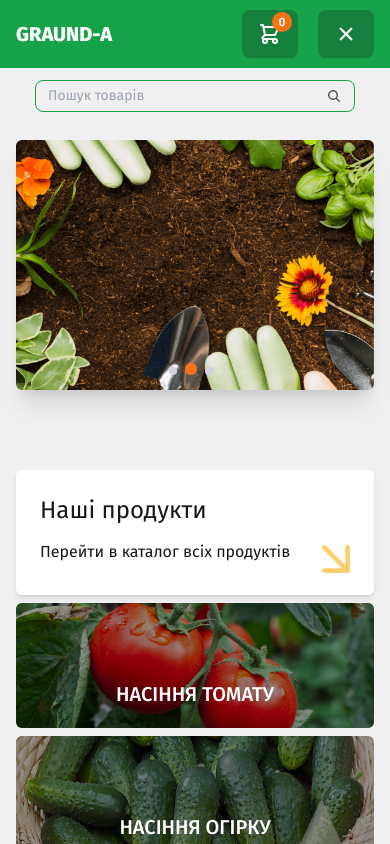
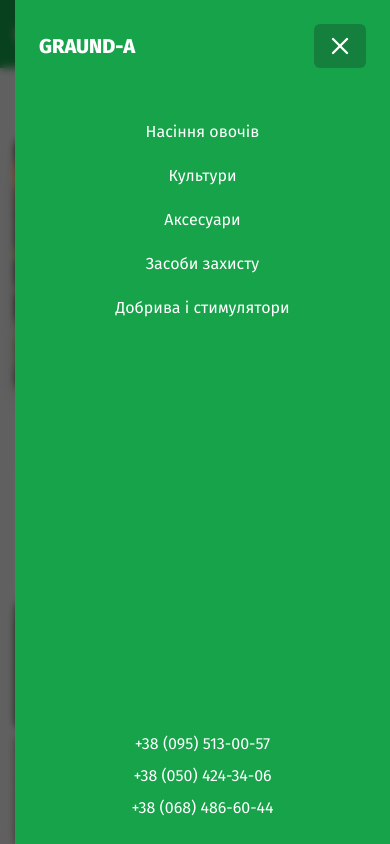
Before and after one commit to Yura33-dev/special-octo-bassoon, a Next.js app: page / in a window 390 px wide. Both pictures are taken after a click on the button 346 px from the left and 34 px from the top of the page. Shown: the top 844 px of the page. Built offline with nearby package versions, Linux system fonts and the light colour scheme.

Commit message:
feat: implements mobile menu

```diff
--- /dev/null
+++ b/app/(shop)/_components/shared/mobile-menu/MobileMenu.tsx
@@ -0,0 +1,67 @@
+'use client';
+
+import clsx from 'clsx';
+import { X } from 'lucide-react';
+import Link from 'next/link';
+
+import { useGlobalStore } from '@/providers/globalStore.provider';
+
+import data from './categoriesData.json';
+import Logo from '../../ui/Logo';
+
+export default function MobileMenu() {
+  const isMobileMenuOpen = useGlobalStore(state => state.isMobileMenuOpen);
+  const closeMobileMenu = useGlobalStore(state => state.mobileMenuClose);
+
+  return (
+    <div
+      className={clsx(
+        'opacity-0 pointer-events-none fixed top-0 left-0 bg-black/60 z-[11] w-full h-full transition-all duration-200',
+        isMobileMenuOpen && 'backdrop-blur-sm opacity-100 pointer-events-auto'
+      )}
+    >
+      <div
+        className={clsx(
+          'absolute top-0 right-[-375px] p-6 w-full h-dvh max-w-[375px] bg-primary text-white transition-all duration-300 flex flex-col gap-12',
+          isMobileMenuOpen && '!right-0'
+        )}
+      >
+        <div className='flex justify-between items-center'>
+          <Logo className='text-xl' />
+
+          <button
+            type='button'
+            className='block bg-green-700 rounded-md py-2 px-3'
+            onClick={closeMobileMenu}
+          >
+            <X className='w-7 h-7' />
+          </button>
+        </div>
+
+        <div className='flex flex-col basis-full justify-between'>
+          <ul className='flex flex-col items-center gap-3 '>
+            {data.categoriesData.map((category, index) => (
+              <li key={index} className='w-max relative'>
+                <Link href={category.href} className='flex p-1'>
+                  {category.text}
+                </Link>
+              </li>
+            ))}
+          </ul>
+
+          <ul className='text-center flex flex-col gap-2'>
+            <li>
+              <a href='tel:+380955130057'>+38 (095) 513-00-57</a>
+            </li>
+            <li>
+              <a href='tel:+380504243406'>+38 (050) 424-34-06</a>
+            </li>
+            <li>
+              <a href='tel:+380684866044'>+38 (068) 486-60-44</a>
+            </li>
+          </ul>
+        </div>
+      </div>
+    </div>
+  );
+}
--- /dev/null
+++ b/app/(shop)/_components/shared/mobile-menu/categoriesData.json
@@ -0,0 +1,92 @@
+{
+  "categoriesData": [
+    {
+      "href": "/katalog/nasinnia-ovochiv",
+      "text": "Насіння овочів",
+      "subcategories": [
+        { "href": "/katalog/nasinnia-ovochiv/buriak", "text": "Буряк" },
+        { "href": "/katalog/nasinnia-ovochiv/morkva", "text": "Морква" },
+        { "href": "/katalog/nasinnia-ovochiv/baklazhan", "text": "Баклажан" },
+        {
+          "href": "/katalog/nasinnia-ovochiv/kukurudza",
+          "text": "Кукурудза суперсолодка"
+        },
+        { "href": "/katalog/nasinnia-ovochiv/garbuz", "text": "Редис" },
+        { "href": "/katalog/nasinnia-ovochiv/garbuz", "text": "Салат" },
+        { "href": "/katalog/nasinnia-ovochiv/garbuz", "text": "Диня" },
+        { "href": "/katalog/nasinnia-ovochiv/garbuz", "text": "Кабачок" },
+        { "href": "/katalog/nasinnia-ovochiv/garbuz", "text": "Огірок" },
+        { "href": "/katalog/nasinnia-ovochiv/garbuz", "text": "Томат" },
+        { "href": "/katalog/nasinnia-ovochiv/garbuz", "text": "Кавун" },
+        { "href": "/katalog/nasinnia-ovochiv/garbuz", "text": "Перець" },
+        { "href": "/katalog/nasinnia-ovochiv/garbuz", "text": "Цибуля" },
+        { "href": "/katalog/nasinnia-ovochiv/garbuz", "text": "Капуста" },
+        { "href": "/katalog/nasinnia-ovochiv/garbuz", "text": "Гарбуз" },
+        { "href": "/katalog/nasinnia-ovochiv/garbuz", "text": "Горох" },
+        { "href": "/katalog/nasinnia-ovochiv/garbuz", "text": "Квасоля" },
+        { "href": "/katalog/nasinnia-ovochiv/garbuz", "text": "Фенхель" },
+        { "href": "/katalog/nasinnia-ovochiv/garbuz", "text": "Спаржа" }
+      ]
+    },
+    {
+      "href": "/katalog/kultury",
+      "text": "Культури",
+      "subcategories": [
+        {
+          "href": "/katalog/kultury/polovi-kultury",
+          "text": "Польові культури"
+        },
+        {
+          "href": "/katalog/kultury/zelenni-kultury",
+          "text": "Зеленні культури"
+        },
+        {
+          "href": "/katalog/kultury/kormovi-kultury",
+          "text": "Кормові культури"
+        }
+      ]
+    },
+    {
+      "text": "Аксесуари",
+      "href": "/katalog/vologomiry-shilnomiry-ta-aksesuary",
+      "subcategories": [
+        {
+          "href": "/katalog/vologomiry-shilnomiry-ta-aksesuary/vologomir",
+          "text": "Вологомір"
+        },
+        {
+          "href": "/katalog/vologomiry-shilnomiry-ta-aksesuary/shilnomir",
+          "text": "Щільномір"
+        },
+        {
+          "href": "/katalog/vologomiry-shilnomiry-ta-aksesuary/aksesuary",
+          "text": "Інше"
+        }
+      ]
+    },
+    {
+      "href": "/zasoby-zahystu-roslyn",
+      "text": "Засоби захисту",
+      "subcategories": [
+        { "href": "/buriak", "text": "Фунгіциди" },
+        { "href": "/buriak", "text": "Інсектициди" },
+        { "href": "/buriak", "text": "Протруйники" },
+        { "href": "/buriak", "text": "Гербіциди" },
+        { "href": "/buriak", "text": "Прилипач" },
+        { "href": "/buriak", "text": "Фуміганти" },
+        { "href": "/buriak", "text": "Десиканти" },
+        { "href": "/buriak", "text": "Родентициди" }
+      ]
+    },
+    {
+      "href": "/dobryva-i-stymuliatory-rostu",
+      "text": "Добрива і стимулятори",
+      "subcategories": [
+        { "href": "/buriak", "text": "Водорозчинні добрива" },
+        { "href": "/buriak", "text": "Мікродобрива" },
+        { "href": "/buriak", "text": "Регулятори росту" },
+        { "href": "/buriak", "text": "Стимулятори росту" }
+      ]
+    }
+  ]
+}
--- a/app/(shop)/_components/ui/HamburgerBtn.tsx
+++ b/app/(shop)/_components/ui/HamburgerBtn.tsx
@@ -1,6 +1,18 @@
+'use client';
+
+import { useGlobalStore } from '@/providers/globalStore.provider';
+
 export default function HamburgerBtn() {
+  const openMobileMenu = useGlobalStore(state => state.mobileMenuOpen);
+
   return (
-    <button aria-label='Відкрити мобільне меню'>
+    <button
+      aria-label='Відкрити мобільне меню'
+      onClick={e => {
+        e.preventDefault();
+        openMobileMenu();
+      }}
+    >
       <label className='btn border-none bg-green-700 hover:bg-green-900 active:bg-green-900 swap swap-rotate'>
         <input type='checkbox' />
 
--- a/app/(shop)/layout.tsx
+++ b/app/(shop)/layout.tsx
@@ -4,6 +4,7 @@
 
 import Footer from './_components/shared/main-footer/Footer';
 import Header from './_components/shared/main-header/Header';
+import MobileMenu from './_components/shared/mobile-menu/MobileMenu';
 
 const fira = Fira_Sans({
   subsets: ['cyrillic'],
@@ -26,11 +27,13 @@
   return (
     <html lang='uk'>
       <body
-        className={`${fira.className} subpixel-antialiased min-h-[100dvh] flex flex-col`}
+        className={`${fira.className} subpixel-antialiased min-h-[100dvh] flex flex-col relative`}
       >
         <Header />
         <main className='flex-shrink-0 flex-grow basis-full'>{children}</main>
         <Footer />
+
+        <MobileMenu />
       </body>
     </html>
   );
--- /dev/null
+++ b/providers/globalStore.provider.ts
@@ -0,0 +1,16 @@
+import { create } from 'zustand';
+import { devtools } from 'zustand/middleware';
+
+interface IGlobalStore {
+  isMobileMenuOpen: boolean;
+  mobileMenuOpen: () => void;
+  mobileMenuClose: () => void;
+}
+export const useGlobalStore = create<IGlobalStore>()(
+  devtools(set => ({
+    isMobileMenuOpen: false,
+    mobileMenuOpen: () => set(state => ({ ...state, isMobileMenuOpen: true })),
+    mobileMenuClose: () =>
+      set(state => ({ ...state, isMobileMenuOpen: false })),
+  }))
+);
```
